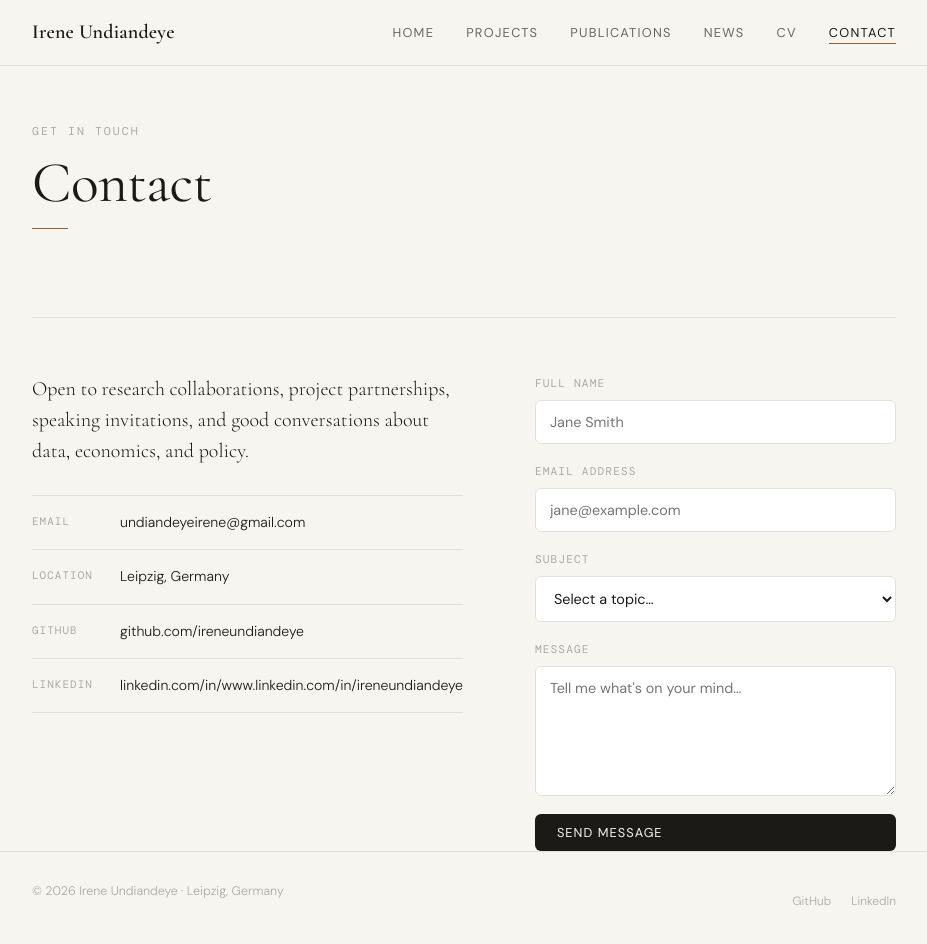
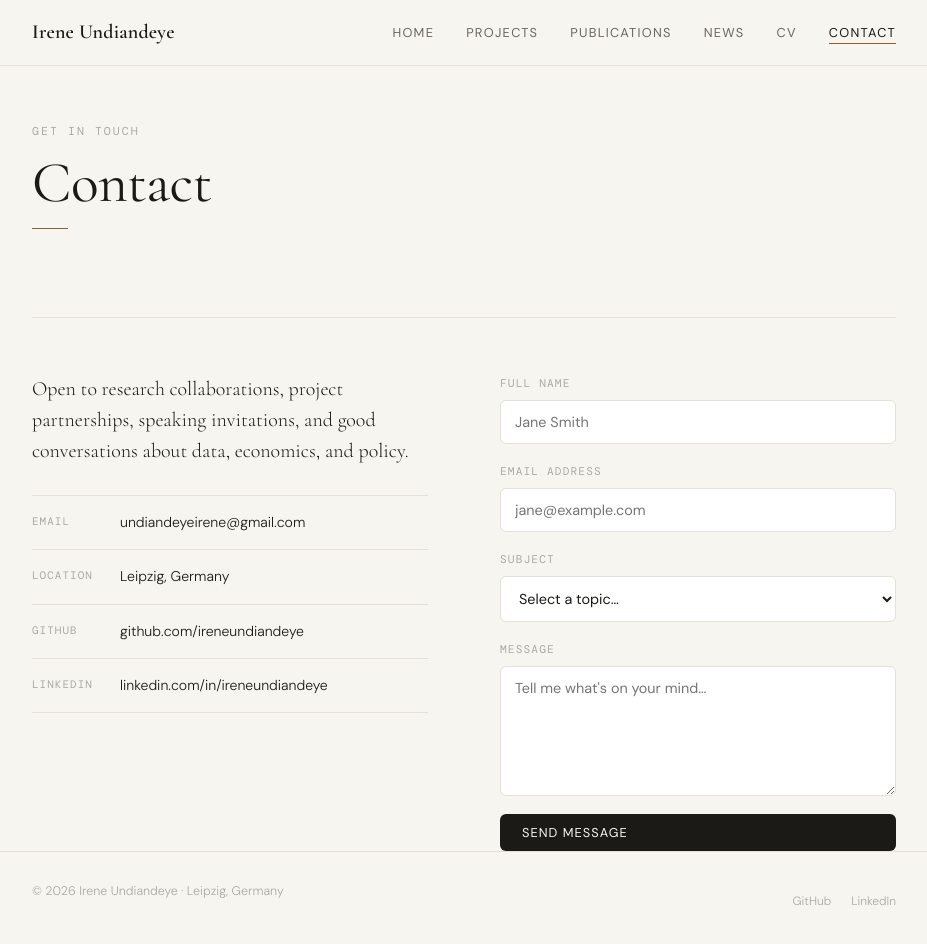
Before and after one commit to ireneundiandeye/Ireneundiandeye.github.io, a Jekyll site: the page built from _pages/contact.html, in a window 1280 px wide and 948 px high. Shown: the top 944 px of the window, without its empty margins (176-1103 px from the left). Built offline with Jekyll 4.4.1, drawn with Linux system fonts in a browser that asks for light colours.

Commit message:
Update social links

```diff
--- a/_config.yml
+++ b/_config.yml
@@ -15,8 +15,9 @@ author:
   location: "Leipzig, Germany"
   bio: "Data analyst and economist with a strong foundation in data science, policy analysis, and business operations. Currently pursuing an MSc in Economics: Data science and policy analysis at Martin-Luther-Universität Halle-Wittenberg and working as a Student Assistant at IAMO, Leipzig, where I analyse multi-country rural well-being data across transition economies in Albania, Kosovo, Moldova, and Romania, curate datasets for publication, and support the organisation of workshops and conferences for the RuWell project. With prior experience at Vanir Capital LLC and Swappie, and proficiency in Python, R, SQL, Tableau, and SAP Analytics Cloud, I turn data into actionable insights across both research and industry settings."
   github: ireneundiandeye
-  linkedin: www.linkedin.com/in/ireneundiandeye
-  Email: undiandeyeirene@gmail.com
+  linkedin: ireneundiandeye
+
+
 
 
 
```
